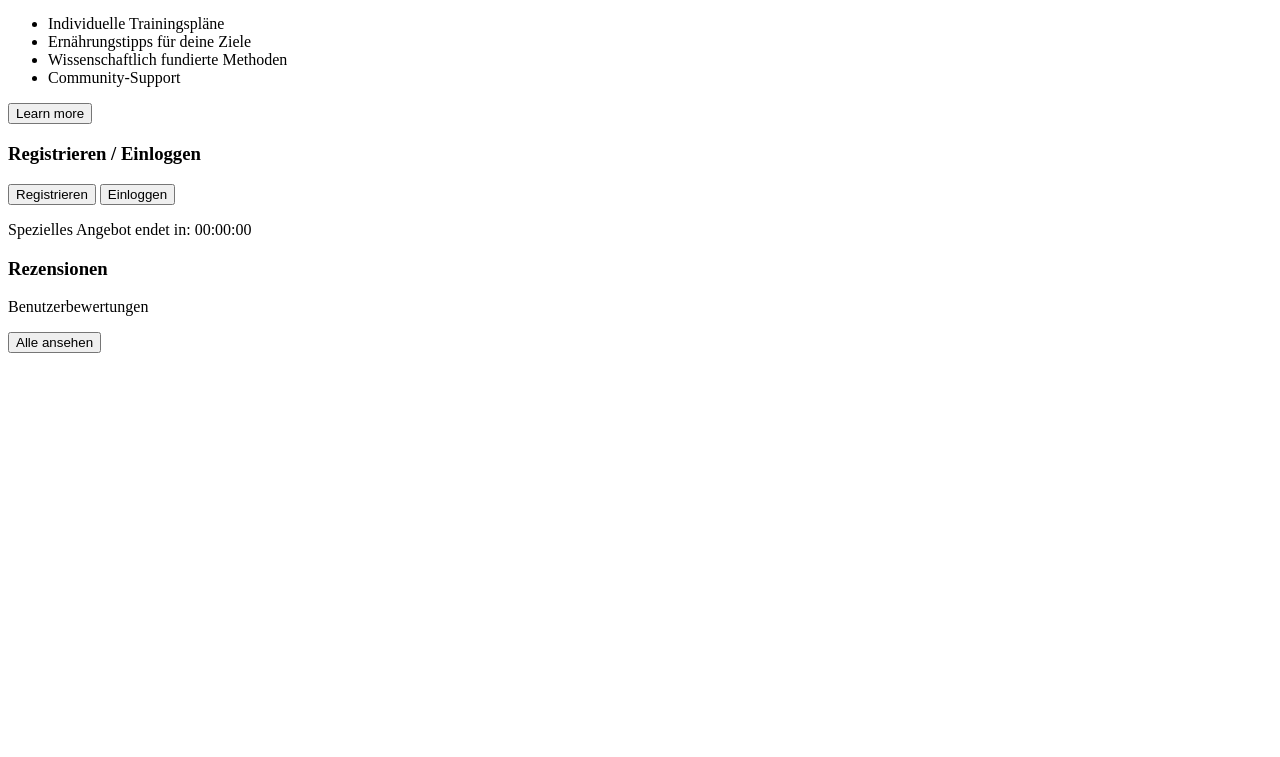
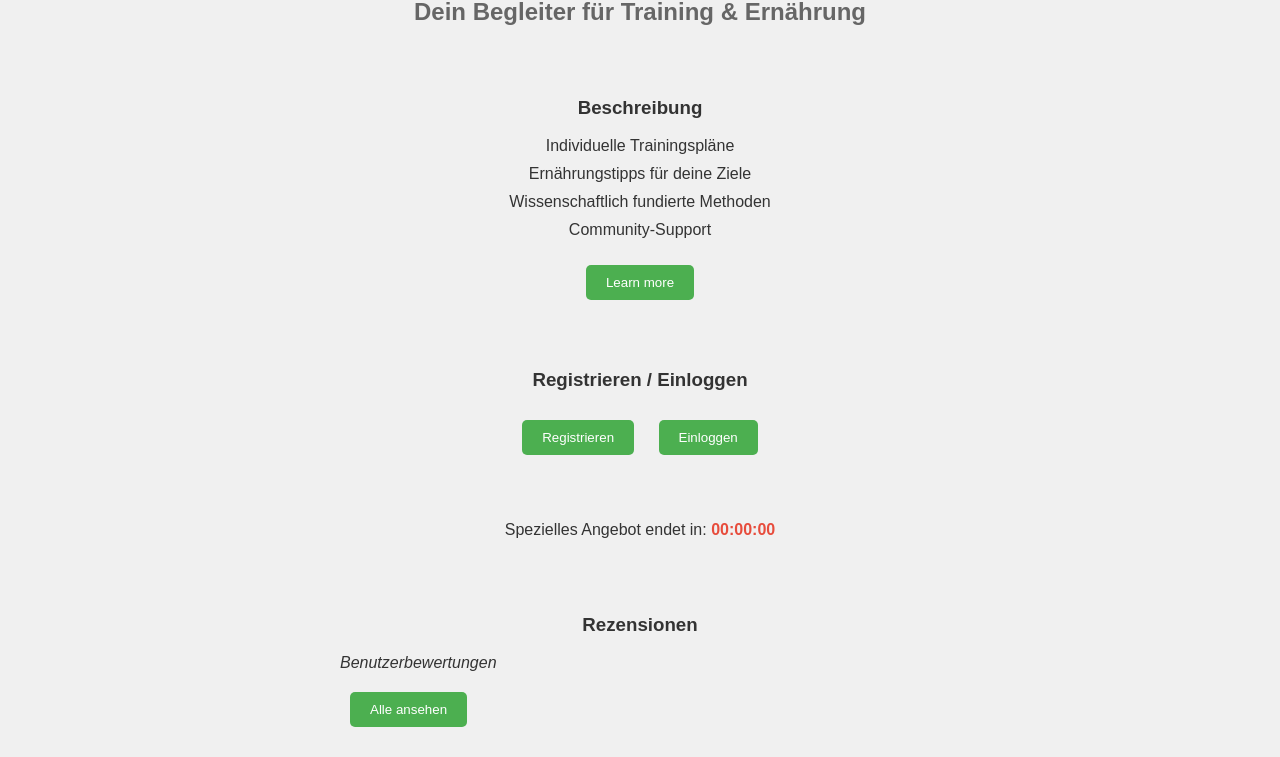
Before and after one commit to phil-ptz/webserver, a website: page index.html in a window 1280 px wide. Shown: the part 165-922 px from the top of the page. Before the commit the page ends 800 px from the top, so only its background shows below. Drawn offline with Linux system fonts and the light colour scheme.

Commit message:
Updated stylesheet.css to fit to new index.html

```diff
--- a/css/stylesheet.css
+++ b/css/stylesheet.css
@@ -13,9 +13,44 @@ body {
     padding: 20px 0;
 }
 
-  main {
+.section {
     padding: 20px;
     text-align: center;
+}
+
+.title {
+    font-size: 2.5em;
+    margin: 0.5em 0;
+}
+
+.subtitle {
+    font-size: 1.5em;
+    margin: 0.5em 0;
+    color: #666;
+}
+
+.description-list {
+    list-style-type: none;
+    padding: 0;
+}
+
+.description-item {
+    margin: 10px 0;
+}
+
+.btn {
+    background-color: #4CAF50;
+    color: white;
+    padding: 10px 20px;
+    border: none;
+    cursor: pointer;
+    border-radius: 5px;
+    text-decoration: none;
+    margin: 10px;
+}
+
+.btn:hover {
+    background-color: #45a049;
 }
 
 footer {
@@ -28,24 +63,18 @@ body {
     width: 100%;
 }
 
-  .button {
-    background-color: #4CAF50;
-    color: white;
-    padding: 10px 20px;
-    border: none;
-    cursor: pointer;
-    border-radius: 5px;
-    text-decoration: none;
+.countdown {
+    font-weight: bold;
+    color: #e74c3c;
 }
 
-  .button:hover {
-    background-color: #45a049;
+.reviews {
+    text-align: left;
+    margin: 0 auto;
+    max-width: 600px;
 }
 
-  .login-button {
-    background-color: #2196F3;
+.review-text {
+    font-style: italic;
+    margin: 10px 0;
 }
-
-  .login-button:hover {
-    background-color: #0b7dda;
-  }
--- a/index.html
+++ b/index.html
@@ -4,7 +4,7 @@
     <meta charset="UTF-8">
     <meta name="viewport" content="width=device-width, initial-scale=1.0">
     <title>FitGuide - Willkommen</title>
-    <link rel="stylesheet" href="styles.css">
+    <link rel="stylesheet" type="text/css" href="css/stylesheet.css">
 </head>
 <body>
 <!-- Logo Platzhalter -->
```
Lines whose indentation alone changed are shown as unchanged.
